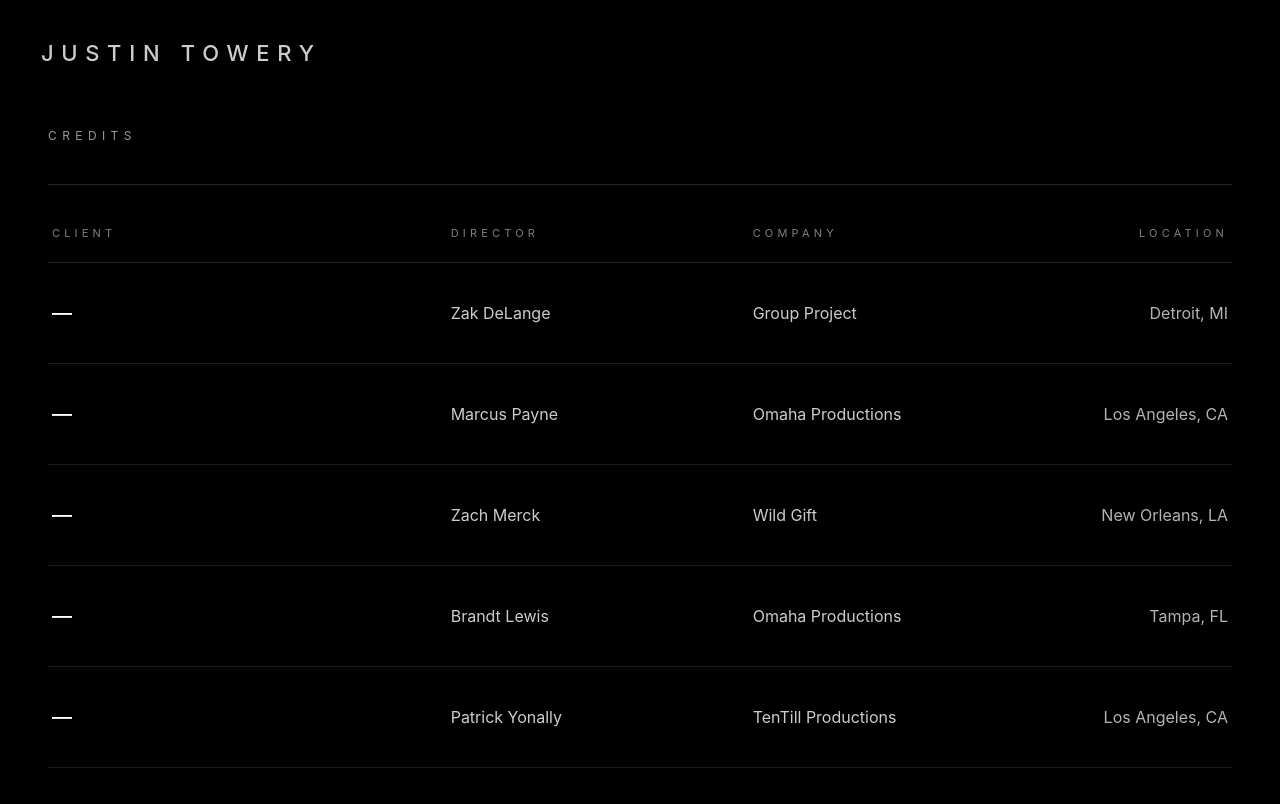
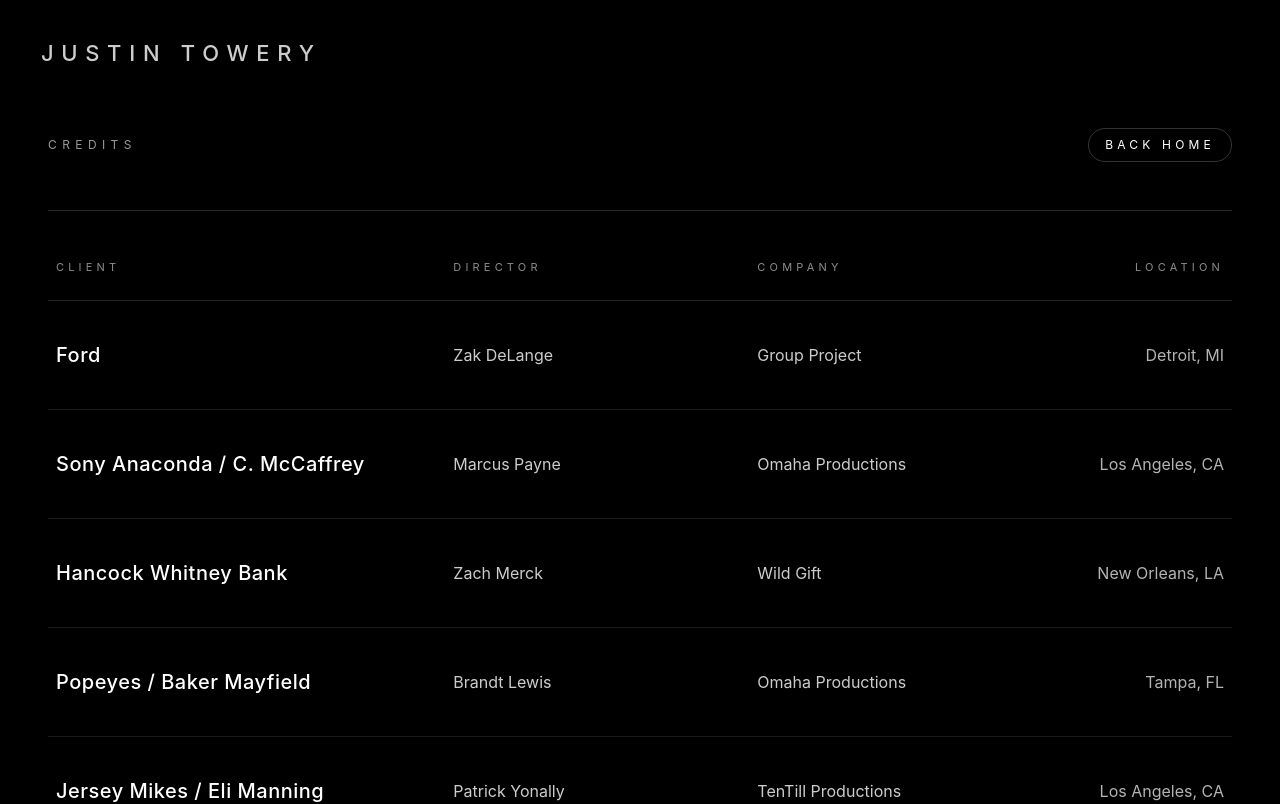
Before and after one commit to Justintowery/jt-producer-site, a Next.js app: page /credits in a window 1280 px wide. Shown: the top 804 px of the page. Built offline with nearby package versions, Linux system fonts and the light colour scheme.

Commit message:
Fix credits client column and polish layout

```diff
--- a/src/app/credits/page.tsx
+++ b/src/app/credits/page.tsx
@@ -1,4 +1,5 @@
 import type { Metadata } from "next";
+import Link from "next/link";
 import { credits } from "@/data/credits";
 
 export const metadata: Metadata = {
@@ -6,145 +7,67 @@
 };
 
 type CreditRow = {
-  client: string;
-  director: string;
-  company: string;
-  location: string;
+  product?: string;   // your data uses "product" for the client name
+  director?: string;
+  company?: string;
+  location?: string;
 };
 
-function asString(v: unknown): string {
-  return typeof v === "string" ? v : "";
-}
-
-function pickFirstString(obj: Record<string, unknown>, keys: string[]): string {
-  for (const k of keys) {
-    const v = obj[k];
-    if (typeof v === "string" && v.trim().length) return v.trim();
-  }
-  return "";
-}
-
-/**
- * Normalizes whatever "@/data/credits" exports into a clean CreditRow[].
- * Handles:
- * - array of objects with client/director/company/location
- * - array of strings
- * - objects with alternate keys (productionCompany, production, partner, etc.)
- */
-function normalizeCredits(input: unknown): CreditRow[] {
-  if (!Array.isArray(input)) return [];
-
-  return input.map((item) => {
-    // Case 1: string row
-    if (typeof item === "string") {
-      const s = item.trim();
-      return {
-        client: s,
-        director: "",
-        company: "",
-        location: "",
-      };
-    }
-
-    // Case 2: object row
-    if (item && typeof item === "object") {
-      const obj = item as Record<string, unknown>;
-
-      const client = pickFirstString(obj, ["client", "Client", "brand", "Brand"]);
-      const director = pickFirstString(obj, [
-        "director",
-        "Director",
-        "dir",
-        "Dir",
-      ]);
-
-      // Company / Production partner can be named many ways
-      const company = pickFirstString(obj, [
-        "company",
-        "Company",
-        "productionCompany",
-        "production_company",
-        "production",
-        "Production",
-        "prodCompany",
-        "partner",
-        "productionPartner",
-      ]);
-
-      const location = pickFirstString(obj, [
-        "location",
-        "Location",
-        "city",
-        "City",
-      ]);
-
-      return {
-        client,
-        director,
-        company,
-        location,
-      };
-    }
-
-    // Fallback
-    return {
-      client: "",
-      director: "",
-      company: "",
-      location: "",
-    };
-  });
-}
-
 export default function CreditsPage() {
-  const rows: CreditRow[] = normalizeCredits(credits);
+  const rows = (Array.isArray(credits) ? credits : []) as CreditRow[];
 
   return (
     <main className="min-h-screen bg-black text-white">
-      <section className="w-full px-8 sm:px-12 pb-24 pt-32">
-        {/* Page Label */}
+      <section className="w-full px-6 sm:px-10 lg:px-12 pb-24 pt-28 sm:pt-32">
+        {/* Top row: label + back button */}
+        <div className="flex items-center justify-between">
           <p className="text-xs uppercase tracking-[0.45em] text-white/60">
             Credits
           </p>
 
+          <Link
+            href="/"
+            className="rounded-full border border-white/20 bg-white/0 px-4 py-2 text-xs uppercase tracking-[0.35em] text-white/70 transition hover:border-white/35 hover:text-white"
+          >
+            Back home
+          </Link>
+        </div>
+
         {/* Divider */}
-        <div className="mt-10 h-px w-full bg-white/15" />
+        <div className="mt-12 h-px w-full bg-white/15" />
 
         {/* Table */}
-        <div className="mt-10">
+        <div className="mt-12">
           {/* Column headers */}
-          <div className="grid grid-cols-12 gap-6 pb-5 text-[11px] uppercase tracking-[0.38em] text-white/50">
-            <div className="col-span-4 pl-1">Client</div>
+          <div className="grid grid-cols-12 gap-6 sm:gap-8 pb-6 text-[11px] uppercase tracking-[0.38em] text-white/55">
+            <div className="col-span-4 pl-2">Client</div>
             <div className="col-span-3">Director</div>
             <div className="col-span-3">Company</div>
-            <div className="col-span-2 text-right pr-1">Location</div>
+            <div className="col-span-2 text-right pr-2">Location</div>
           </div>
 
           <div className="h-px w-full bg-white/15" />
 
           {/* Rows */}
           <div>
-            {rows.map((r, i) => {
-              const keyBase =
-                (r.client && r.client.trim()) || `credit-row-${i}`;
-
-              return (
-                <div key={`${keyBase}-${i}`}>
-                  <div className="grid grid-cols-12 gap-6 py-9">
-                    <div className="col-span-4 pl-1 text-[18px] sm:text-xl font-medium tracking-wide text-white">
-                      {asString(r.client).trim() || "—"}
+            {rows.map((r, i) => (
+              <div key={`${r.product ?? "credit"}-${i}`}>
+                <div className="grid grid-cols-12 gap-6 sm:gap-8 py-8 sm:py-10">
+                  {/* CLIENT (your data is "product") */}
+                  <div className="col-span-4 pl-2 text-lg sm:text-xl font-medium tracking-wide text-white">
+                    {r.product ?? "—"}
                   </div>
 
-                    <div className="col-span-3 self-center text-base text-white/80">
-                      {asString(r.director).trim() || "—"}
+                  <div className="col-span-3 self-center text-sm sm:text-base text-white/80">
+                    {r.director ?? "—"}
                   </div>
 
-                    <div className="col-span-3 self-center text-base text-white/80">
-                      {asString(r.company).trim() || "—"}
+                  <div className="col-span-3 self-center text-sm sm:text-base text-white/80">
+                    {r.company && r.company.trim().length ? r.company : "—"}
                   </div>
 
-                    <div className="col-span-2 self-center text-right pr-1 text-base text-white/70">
-                      {asString(r.location).trim() || "—"}
+                  <div className="col-span-2 self-center text-right pr-2 text-sm sm:text-base text-white/70">
+                    {r.location ?? "—"}
                   </div>
                 </div>
 
@@ -152,8 +75,7 @@
                   <div className="h-px w-full bg-white/10" />
                 )}
               </div>
-              );
-            })}
+            ))}
           </div>
         </div>
       </section>
```
Lines whose indentation alone changed are shown as unchanged.
